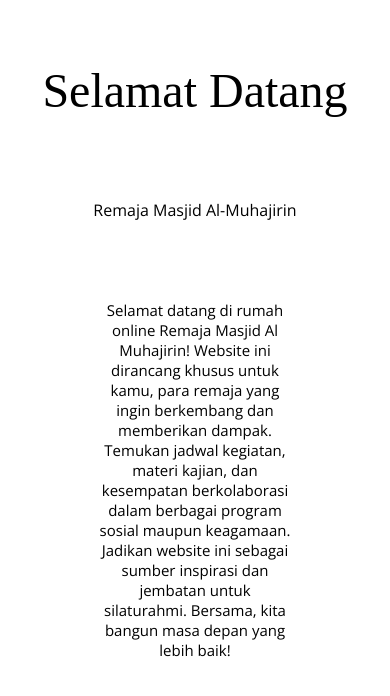
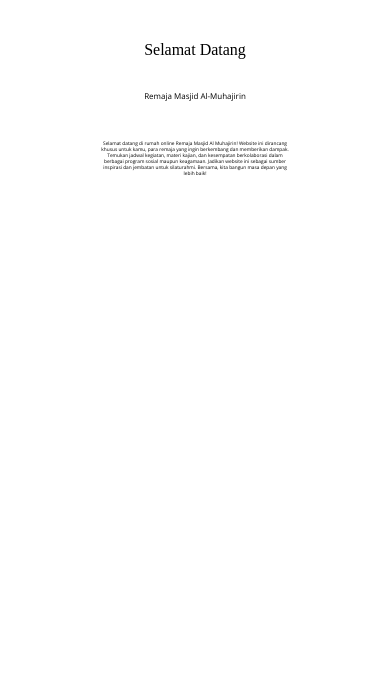
Before and after one commit to elnaxy12/blog, a plain HTML site: page index.html in a window 390 px wide. Drawn offline with nearby package versions, Linux system fonts and the light colour scheme; a web font is replaced by a local one.

Commit message:
index.html

```diff
--- a/index.html
+++ b/index.html
@@ -67,6 +67,29 @@
             margin: auto;
         }
 
+        @media screen and (max-width: 768px){
+            h2 {
+                font-size: 1pc;
+            }
+
+            .head-page {
+                height: 5pc;
+            }
+
+            .mid-page {
+                height: 0;
+            }
+
+            .mid-page p {
+                font-size: 0.5pc;
+            }
+
+            .last-page p {
+                font-size: 0.3pc;
+            }
+
+        }
+
         body::-webkit-scrollbar {
             width: 5px; /* Lebar scrollbar */
         }
```
